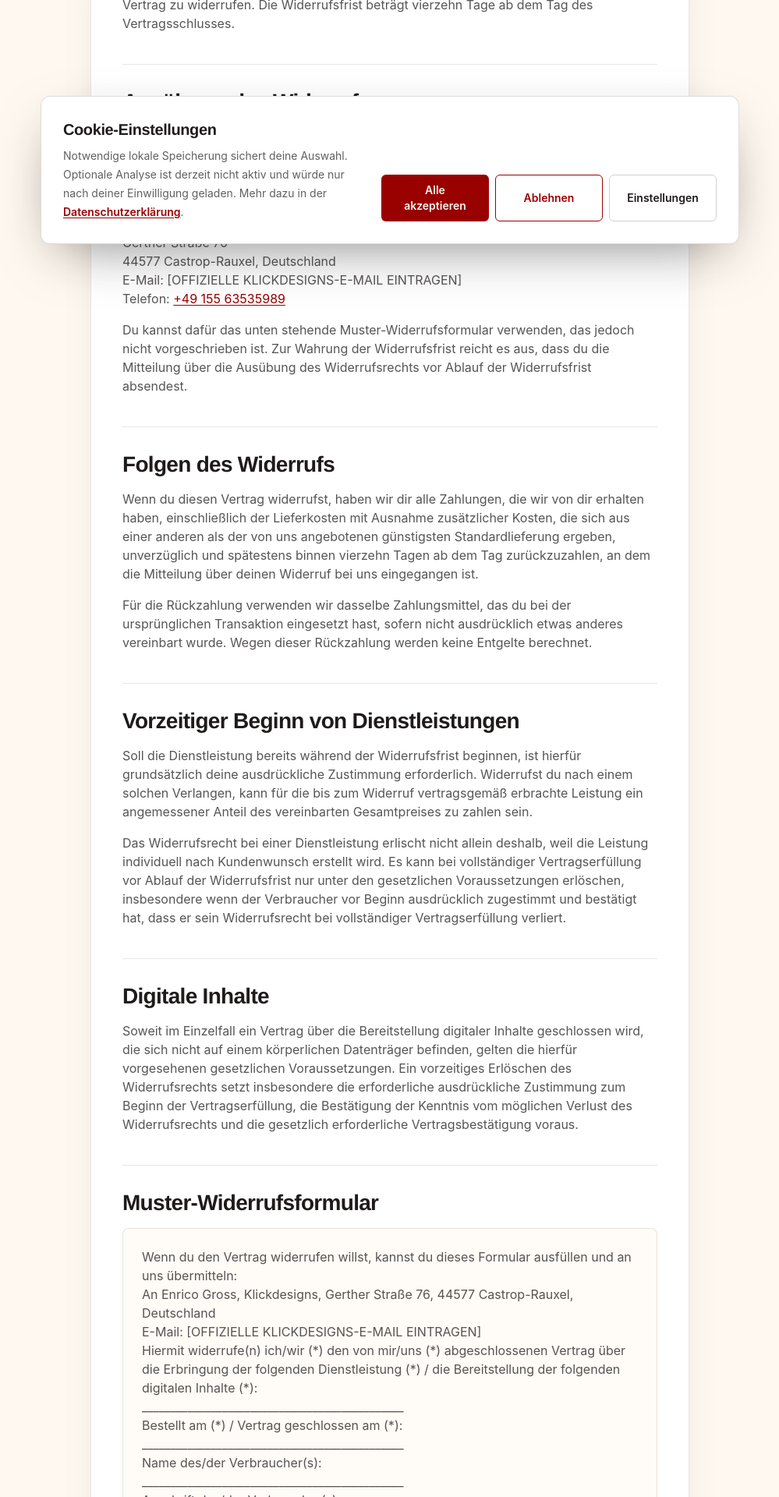
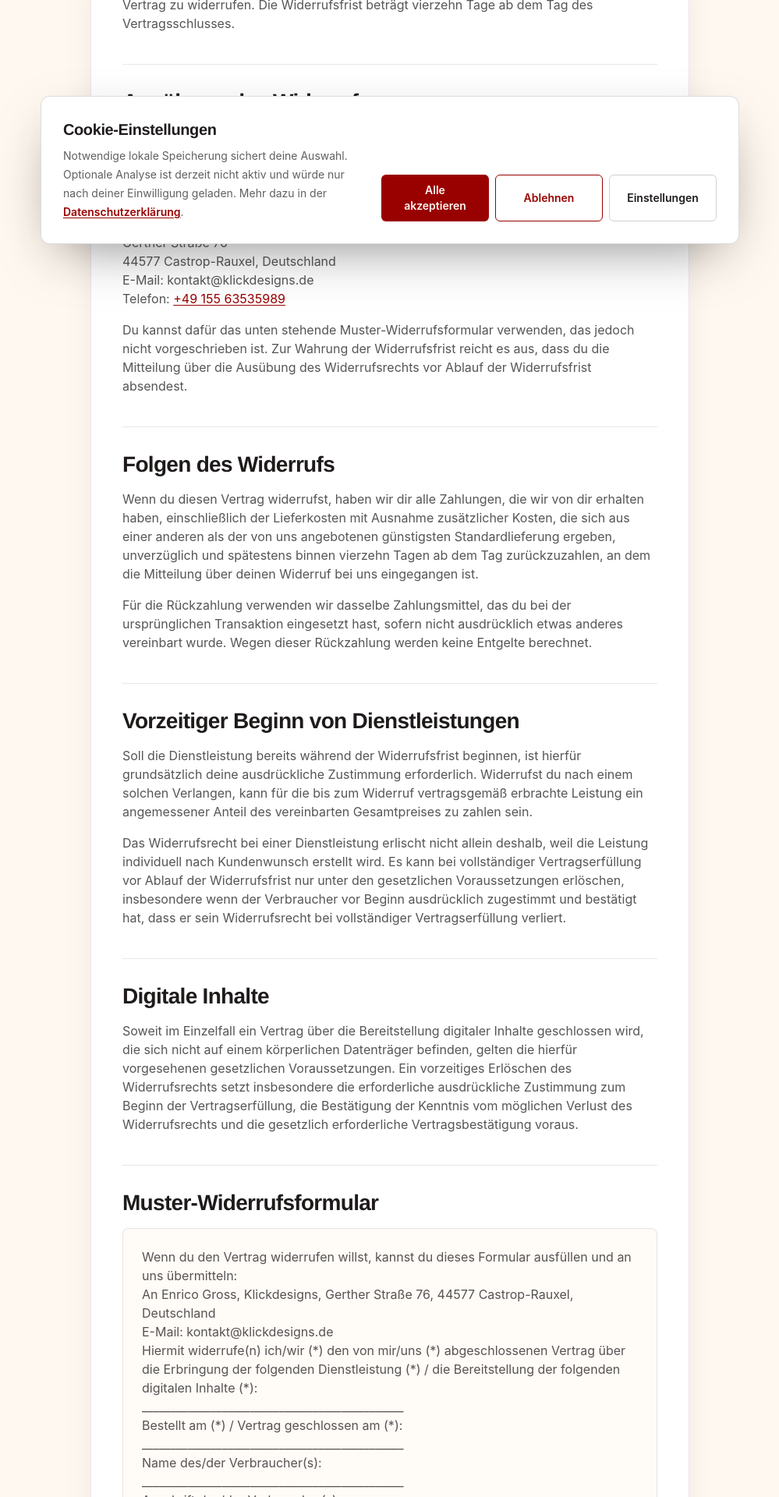
Before and after one commit to MrSigel/Klickdesigns, a Next.js app: page /widerruf in a window 1280 px wide. Shown: the part 467-2387 px from the top of the page at 78% size, without its empty margins (140-1139 px from the left). Built offline with nearby package versions, Linux system fonts and the light colour scheme.

Commit message:
Update emails in datenschutz and widerruf; add Vercel Analytics + Speed Insights; remove all placeholder texts globally

```diff
--- a/app/datenschutz/page.tsx
+++ b/app/datenschutz/page.tsx
@@ -23,7 +23,7 @@ export default function DatenschutzPage() {
           <br />
           44577 Castrop-Rauxel, Deutschland
           <br />
-          E-Mail: [OFFIZIELLE KLICKDESIGNS-E-MAIL EINTRAGEN]
+          E-Mail: kontakt@klickdesigns.de
           <br />
           Telefon: <a href="tel:+4915563535989" className="text-ruby underline underline-offset-2">+49 155 63535989</a>
         </p>
--- a/app/layout.tsx
+++ b/app/layout.tsx
@@ -8,6 +8,8 @@ import {
   SITE_URL,
 } from "./site-config";
 import "./globals.css";
+import { Analytics } from "@vercel/analytics/react";
+import { SpeedInsights } from "@vercel/speed-insights/next";
 
 export const metadata: Metadata = {
   metadataBase: HAS_FINAL_DOMAIN ? new URL(SITE_URL) : undefined,
@@ -70,6 +72,8 @@ export default function RootLayout({
       <body className="font-body antialiased">
         {children}
         <CookieConsent />
+        <Analytics />
+        <SpeedInsights />
       </body>
     </html>
   );
--- a/app/site-config.ts
+++ b/app/site-config.ts
@@ -1,6 +1,5 @@
 export const SITE_NAME = "Klickdesigns";
 
-// TODO: Finale Klickdesigns-Domain eintragen
 export const SITE_URL = "http://localhost:3000";
 export const HAS_FINAL_DOMAIN = false;
 
--- a/app/widerruf/page.tsx
+++ b/app/widerruf/page.tsx
@@ -36,7 +36,7 @@ export default function WiderrufPage() {
           <br />
           44577 Castrop-Rauxel, Deutschland
           <br />
-          E-Mail: [OFFIZIELLE KLICKDESIGNS-E-MAIL EINTRAGEN]
+          E-Mail: kontakt@klickdesigns.de
           <br />
           Telefon: <a href="tel:+4915563535989" className="text-ruby underline underline-offset-2">+49 155 63535989</a>
         </p>
@@ -107,7 +107,7 @@ export default function WiderrufPage() {
             An Enrico Gross, Klickdesigns, Gerther Straße 76, 44577
             Castrop-Rauxel, Deutschland
             <br />
-            E-Mail: [OFFIZIELLE KLICKDESIGNS-E-MAIL EINTRAGEN]
+            E-Mail: kontakt@klickdesigns.de
           </p>
           <p>
             Hiermit widerrufe(n) ich/wir (*) den von mir/uns (*) abgeschlossenen
--- a/package.json
+++ b/package.json
@@ -9,6 +9,8 @@
     "lint": "next lint"
   },
   "dependencies": {
+    "@vercel/analytics": "^2.0.1",
+    "@vercel/speed-insights": "^2.0.0",
     "framer-motion": "^11.3.19",
     "next": "^14.2.35",
     "react": "^18.3.1",
```
Also changed, not shown: 1 other file (tests, documents, lock files or other folders).
